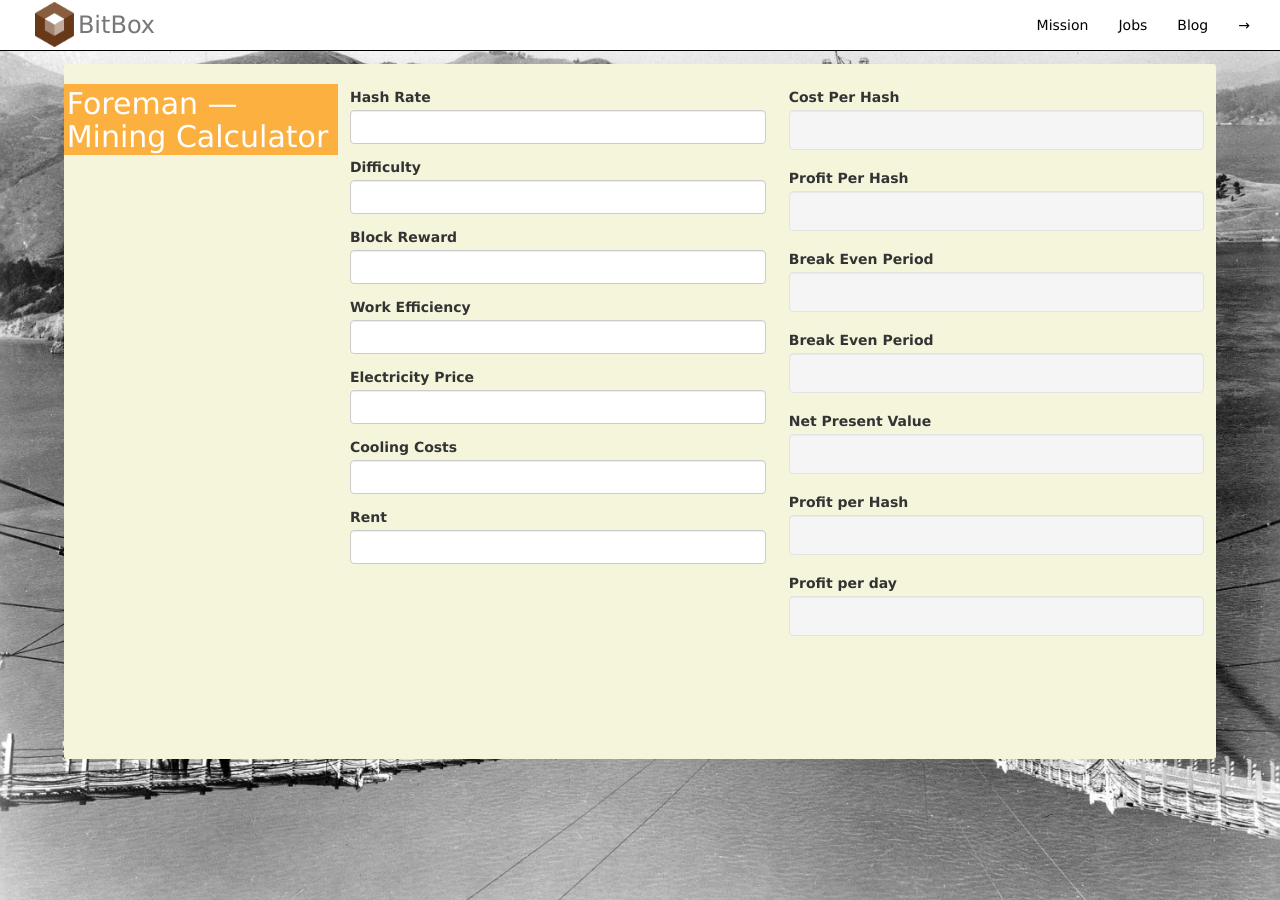
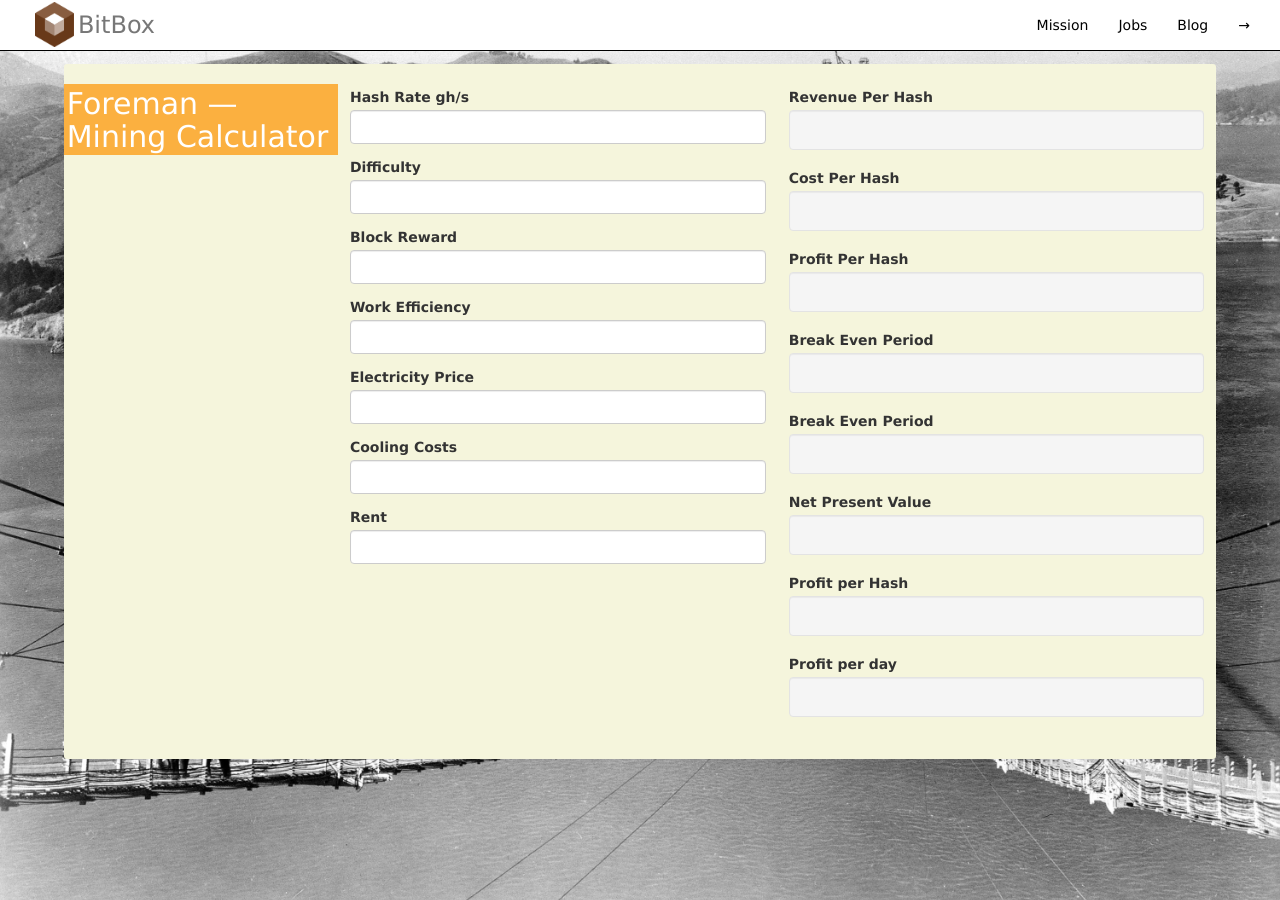
Before and after one commit to inbitbox/inbitbox.github.io, a Jekyll site: the page built from foreman.html, in a window 1280 px wide. Built offline with Jekyll 4.4.1, drawn with Linux system fonts in a browser that asks for light colours; nearby versions of some CDN libraries.

Commit message:
Added methods for analysis variables adjusted front-end accordingly

```diff
--- a/calculator.js
+++ b/calculator.js
@@ -15,15 +15,18 @@
 
 
 
-function calculate(cb) {
+function calculate(block_reward, difficulty, electricity_cost, energy_per_hash, hashrate,cb) {
     console.log("calculating");
+    console.log(`electricity_cost: ${electricity_cost} energy_per_hash: ${energy_per_hash}`);
+    console.log(`difficulty: ${difficulty} block_reward: ${block_reward}`)
     analysis={
         cost_per_hash:electricity_cost*energy_per_hash,
-        profit_per_hash:(block_reward/(2^32*difficulty))-cost_per_hash,
-        profit_per_hour:hashrate*this.profit_per_hash*60*60,
-        profit_per_day:this.profit_per_hour*24,
-        profit_per_week:this.profit_per_day*7,
-        profit_per_month:this.profit_per_day*30.5,
+        get cost_per_hash_p1(){return this.cost_per_hash+1},
+        get profit_per_hash() {return (block_reward/((2**32)*difficulty))-this.cost_per_hash},
+        get profit_per_hour() {return hashrate*this.profit_per_hash*60*60},
+        get profit_per_day() {return this.profit_per_hour*24},
+        get profit_per_week() {return this.profit_per_day*7},
+        get profit_per_month() {return this.profit_per_day*30.5}
     }
     if(cb) {cb(null, analysis);} else{return;};
 }
@@ -32,12 +35,13 @@
     for (element of document.forms.calculatorForm.elements){
         let elementName=element.id;
         window[elementName]=element.value;
+        console.log(`${elementName}:${element.value}`);
     }
-
     console.log("Refreshing\n");
-    calculate(function(err, analysis){
+    calculate(block_reward, difficulty, electricity_cost, energy_per_hash, hashrate, function(err, analysis){
         if (err){console.log(`Error: ${err}\n`)}
-
+        console.log("Analysis" + JSON.stringify(analysis));
+        console.log("Cost per hash +1: " +analysis.cost_per_hash_p1);
         for (metric in analysis){
             console.log(`Metric: ${metric} – ${analysis[metric]}`);
             document.forms.screenForm.elements[metric].innerHTML = analysis[metric];
--- a/foreman.html
+++ b/foreman.html
@@ -10,31 +10,31 @@
         <form id="calculatorForm" class="inline-form" onkeypress="display()" keypreview="true" >
 
             <div class="form-group">
-            <label>Hash Rate</label>
+            <label>Hash Rate <span class="units"> gh/s</span></label>
             <input id="hashrate" class="form-control" type="number"></input></div>
 
             <div class="form-group">
-            <label>Difficulty</label>
+            <label>Difficulty </label>
             <input id="difficulty" class="form-control"></input></div>
 
             <div class="form-group">
-                <label>Block Reward</label>
-            <input id="block-reward" class="form-control" id="energy_per_hash"></input></div>
+                <label>Block Reward </label>
+            <input id="block_reward" class="form-control" ></input></div>
 
             <div class="form-group">
-                <label>Work Efficiency</label>
-            <input id="eta" class="form-control"></input></div>
+                <label>Work Efficiency <span class="units"></span></label>
+            <input id="energy_per_hash" class="form-control"></input></div>
 
             <div class="form-group">
-                <label>Electricity Price</label>
-            <input id="electricity-price" class="form-control"></input></div>
+                <label>Electricity Price<span class="units"></span></label>
+            <input id="electricity_cost" class="form-control"></input></div>
 
             <div class="form-group">
-            <label>Cooling Costs</label>
+            <label>Cooling Costs<span class="units"></span></label>
             <input id="cooling-costs" class="form-control"></input></div>
 
             <div class="form-group">
-            <label>Rent</label>
+            <label>Rent<span class="units"></span></label>
             <input id="rent" class="form-control"></input></div>
 
         </form>
@@ -42,32 +42,37 @@
 
     <div id="screen">
         <form id="screenForm">
+
             <div class="form-group">
-            <label>Cost Per Hash</label>
+            <label>Revenue Per Hash<span class="units"></span></label>
+            <output id="cost_per_hash" name="revenue_per_hash" class="well"></output></div>
+
+            <div class="form-group">
+            <label>Cost Per Hash<span class="units"></span></label>
             <output id="cost_per_hash" name="cost_per_hash" class="well"></output></div>
 
             <div class="form-group">
-            <label>Profit Per Hash</label>
+            <label>Profit Per Hash<span class="units"></span></label>
             <output id="profit_per_hash" name="profit_per_hash" class="well"></output></div>
 
             <div class="form-group">
-            <label>Break Even Period</label>
+            <label>Break Even Period<span class="units"></span></label>
             <output name="BEP" class="well"></output></div>
 
             <div class="form-group">
-            <label>Break Even Period</label>
+            <label>Break Even Period<span class="units"></span></label>
             <output name="BEP" class="well"></output></div>
 
             <div class="form-group">
-            <label>Net Present Value</label>
+            <label>Net Present Value<span class="units"></span></label>
             <output name="NPV" class="well"></output></div>
 
             <div class="form-group">
-            <label>Profit per Hash</label>
+            <label>Profit per Hash<span class="units"></span></label>
             <output name="Profit per Hash" class="well"></output></div>
 
             <div class="form-group">
-            <label>Profit per day</label>
+            <label>Profit per day<span class="units"></span></label>
             <output name="Profit per Hash" class="well"></output></div>
 
         </form>
```
